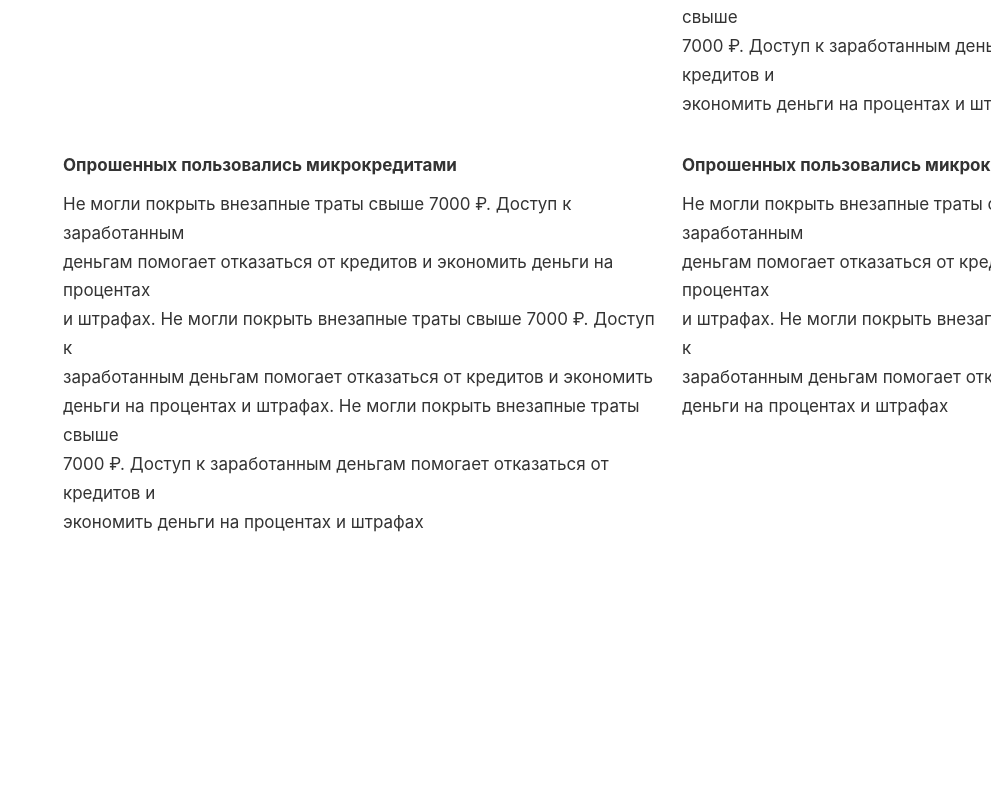
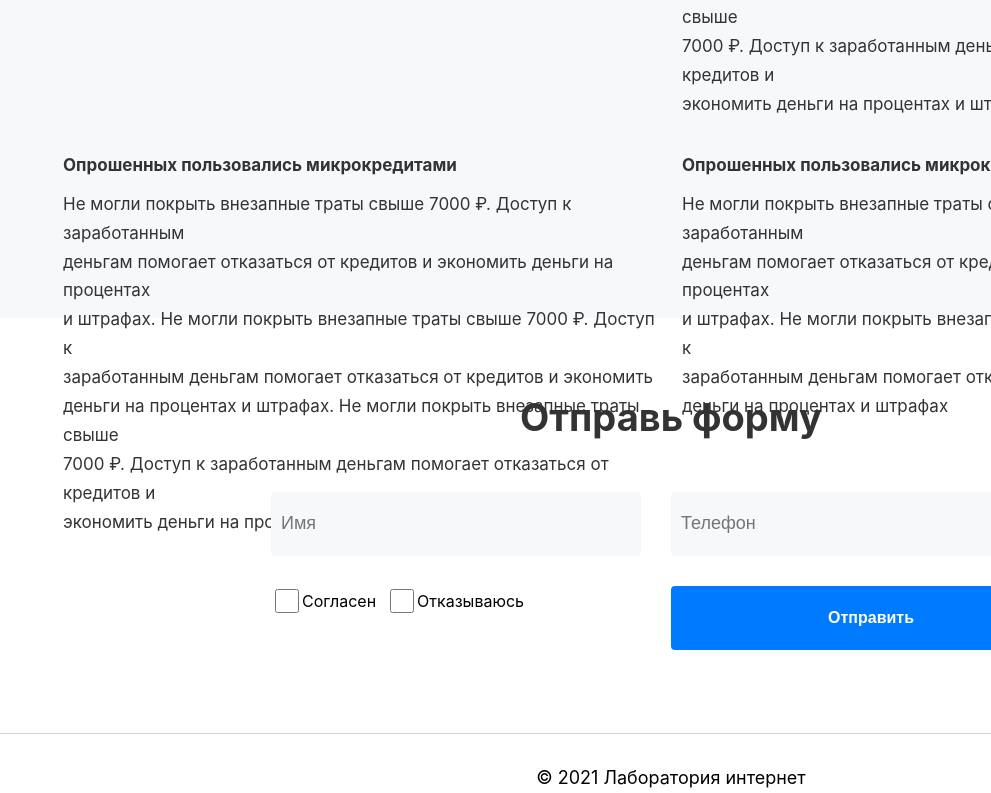
Before and after one commit to magistr25/lab_int, a React (Create React App) app: page / in a window 1280 px wide. Shown: the part 3445-4238 px from the top of the page, without its empty margins (289-1280 px from the left). Before the commit the page ends 3981 px from the top, so only its background shows below. Built offline with nearby package versions, Linux system fonts and the light colour scheme.

Commit message:
block Form

```diff
--- a/src/App.tsx
+++ b/src/App.tsx
@@ -6,6 +6,9 @@ import Info from "./components/Info";
 import Slider from "./components/Slider";
 import Questions from "./components/Questions";
 import Text_4 from "./components/Text_4";
+import Form from "./components/Form";
+import Footer from "./components/Footer";
+
 
 function App() {
     return (
@@ -22,6 +25,8 @@ function App() {
             <Slider />
             <Questions />
             <Text_4 />
+            <Form />
+            <Footer />
         </div>
     );
 }
--- /dev/null
+++ b/src/components/Footer.tsx
@@ -0,0 +1,14 @@
+import React from "react";
+import '../styles/Footer.css'
+
+function Footer() {
+    return (
+        <div className="footer">
+            <div className="footer__text">
+                &#169; 2021 Лаборатория интернет
+            </div>
+        </div>
+    )
+}
+
+export default Footer;
--- /dev/null
+++ b/src/components/Form.tsx
@@ -0,0 +1,38 @@
+import React from 'react';
+import '../styles/Form.css';
+
+const Form = () => {
+    return (
+        <div className="form">
+            <h2 className="form-title">Отправь форму</h2>
+            <div className="form__container">
+                <div className="form__group">
+                    <input type="text" className="form__input" id="inputName" placeholder="Имя"/>
+                </div>
+                <div className="form__group">
+                    <input type="text" className="form__input" id="inputPhone" placeholder="Телефон"/>
+                </div>
+                <div className="form__group">
+
+                        <label className="form__label">
+                            <input type="checkbox" className="form__checkbox" id="gridAgree"/>
+                            Согласен
+                        </label>
+                        <label className="form__label">
+                            <input type="checkbox" className="form__checkbox" id="gridDisagree"/>
+                            Отказываюсь
+                        </label>
+
+                </div>
+                <div className="form__group">
+                    <div className="form__actions">
+                        <button type="submit" className="form__button">Отправить</button>
+                    </div>
+                </div>
+            </div>
+
+        </div>
+    );
+};
+
+export default Form;
--- /dev/null
+++ b/src/styles/Footer.css
@@ -0,0 +1,14 @@
+.footer {
+    width: 1920px;
+    height: 88px;
+    border-top: 1px solid #d3d3d3;
+    display: flex;
+    justify-content: center;
+    align-items: center;
+}
+
+.footer__text {
+    font-size: 18px;
+    font-weight: 400;
+    text-align: center;
+}
--- /dev/null
+++ b/src/styles/Form.css
@@ -0,0 +1,80 @@
+.form {
+    width: 800px;
+    height: 340px;
+    margin: 45px auto 30px;
+    display: flex;
+    flex-direction: column;
+    justify-content: space-between;
+}
+
+.form-title {
+    font-size: 38px;
+    font-weight: bold;
+    color: #333;
+    padding-bottom: 20px;
+    text-align: center;
+}
+
+.form__container {
+    display: grid;
+    grid-template-columns: 1fr 1fr; /* Два столбца */
+    grid-template-rows: repeat(3, 64px); /* Три строки, каждая высотой 64px */
+    gap: 30px;
+    height: 80%;
+}
+
+.form__group {
+    display: flex;
+    align-items: flex-start; /* Выровнять элементы по верхнему краю */
+    gap: 10px;
+}
+
+.form__label {
+    margin-top: 0;
+    font-size: 16px;
+    display: flex;
+    align-items: center;
+}
+
+.form__input {
+    padding: 10px;
+    font-size: 16px;
+    border: none;
+    background: rgba(246, 248, 250, 1);
+    border-radius: 4px;
+    box-sizing: border-box;
+    width: 100%;
+    height: 100%;
+    font-size: 18px;
+}
+
+.form__checkbox {
+    width: 24px;
+    height: 24px;
+}
+
+.form__button {
+    padding: 10px 20px;
+    font-size: 16px;
+    background-color: #007bff;
+    color: #fff;
+    border: none;
+    border-radius: 4px;
+    cursor: pointer;
+    width: 400px;
+    height: 64px;
+    max-width: 100%; /* Предотвращает превышение ширины контейнера */
+}
+
+.form__actions {
+    grid-column: 1 / span 2; /* Кнопка занимает оба столбца */
+    display: flex;
+    justify-content: center;
+    align-items: center;
+    height: 100%;
+}
+
+
+.form__button:hover {
+    background-color: #0056b3;
+}
--- a/src/styles/Questions.css
+++ b/src/styles/Questions.css
@@ -75,7 +75,7 @@ button {
     display: flex;
     justify-content: center;
     align-items: center;
-    padding: 0;
+    padding: -25px;
     background-color: transparent;
     cursor: pointer;
 }
--- a/src/styles/Slider.css
+++ b/src/styles/Slider.css
@@ -1,7 +1,7 @@
 .slider-container {
     width: 1920px;
     height: 564px;
-    background-color: #e9ecef;
+    background: rgba(246, 248, 250, 1);
 
     h1 {
         font-size: 38px;
@@ -12,7 +12,7 @@
     width: 1130px;
     height: 462px;
     padding: 40px 20px;
-    background-color: #e9ecef;
+    background: rgba(246, 248, 250, 1);
     text-align: center;
     position: relative;
     overflow: hidden;
--- a/src/styles/StepGuide.css
+++ b/src/styles/StepGuide.css
@@ -3,6 +3,7 @@
     padding: 40px 20px;
     text-align: center;
     margin: 0 auto;
+
 }
 
 .step-guide__title {
--- a/src/styles/Text_4.css
+++ b/src/styles/Text_4.css
@@ -4,6 +4,7 @@
     display: flex;
     justify-content: center;
     align-items: center;
+    background: rgba(246, 248, 250, 1);
 }
 
 .text4__container {
```
